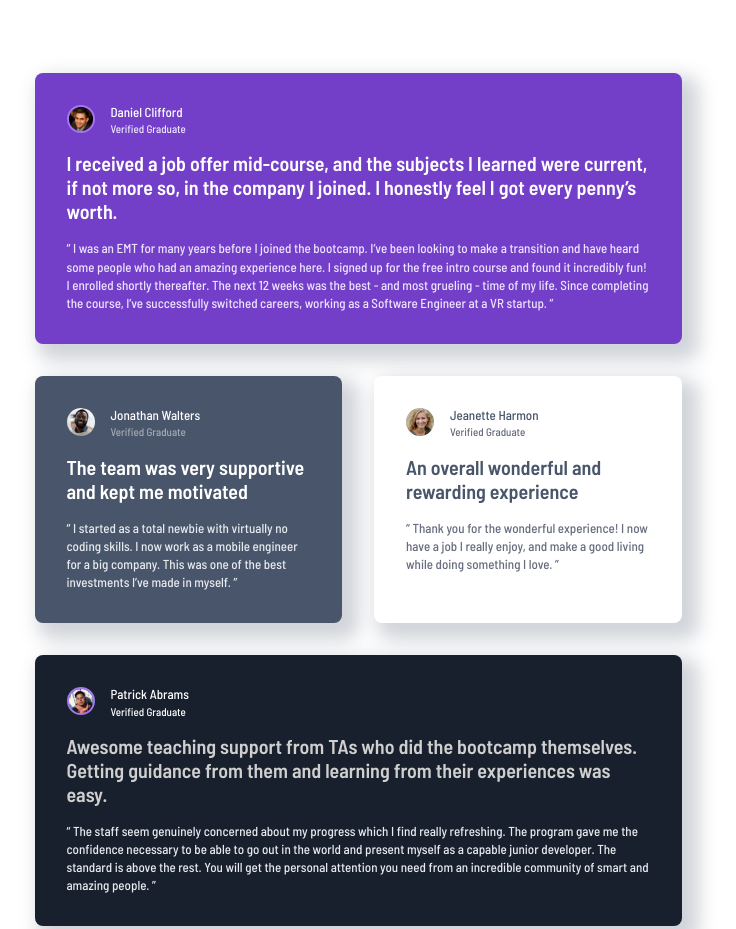
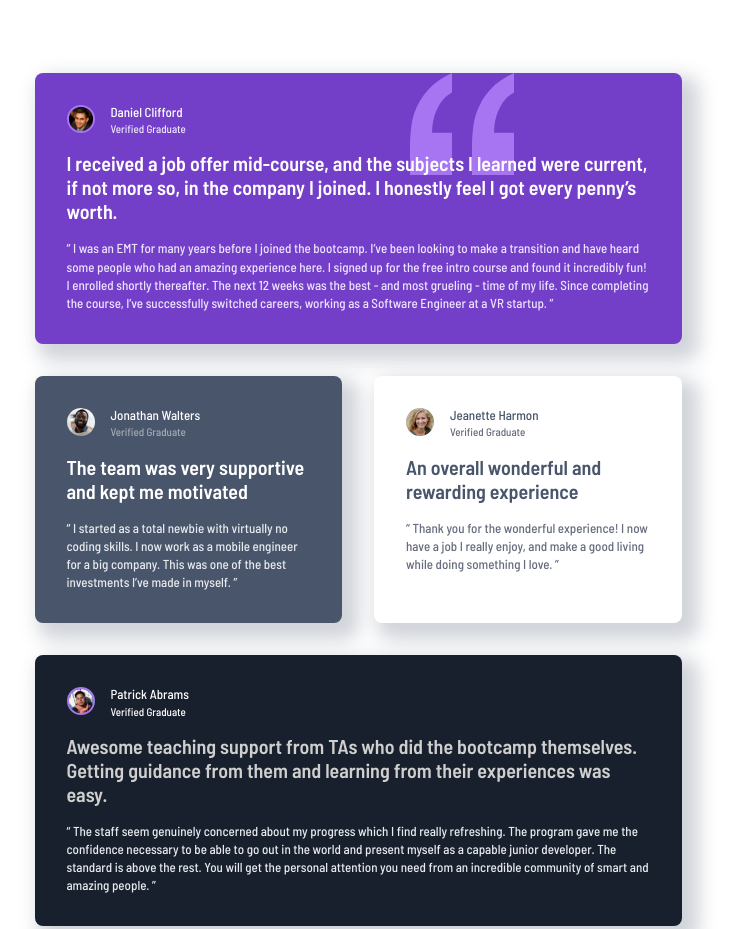
Before and after one commit to cneftaly/testimonials-grid-section, a plain HTML site: page index.html in a window 1280 px wide. Shown: the top 929 px of the page, without its empty margins (282-1018 px from the left). Drawn offline with Linux system fonts and the light colour scheme.

Commit message:
Quotation pattern was missing
The image is now displayed in both tablet and desktop layouts.

```diff
--- a/index.html
+++ b/index.html
@@ -12,6 +12,7 @@
 
     <div class="testimonial__group">
       <article class="testimonial testimonial--purple">
+        <img class="testimonial__decoration" src="./images/bg-pattern-quotation.svg" alt="Quotation icon">
         <header class="testimonial__header">
           <img class="testimonial__avatar" src="./images/image-daniel.jpg" alt="Daniel Clifford Photo">
           <div class="testimonial__user-info">
@@ -30,8 +31,8 @@
           The next 12 weeks was the best - and most grueling - time of my life. Since completing
           the course, I’ve successfully switched careers, working as a Software Engineer at a VR startup. ”
         </blockquote>
-        <img class="testimonial__decoration" src="./images/bg-pattern-quotation.svg" alt="Quotation pattern">
       </article>
+
       <article class="testimonial testimonial--grey">
         <header class="testimonial__header">
           <img class="testimonial__avatar" src="./images/image-jonathan.jpg" alt="Jonathan Walters Photo">
--- a/style.css
+++ b/style.css
@@ -40,6 +40,7 @@
 
 .testimonial {
     display: flex;
+    position: relative;
     flex-direction: column;
     gap: var(--space-200);
     border-radius: var(--border-radius);
@@ -54,6 +55,19 @@
 
 .testimonial .testimonial__decoration {
     display: none;
+    top: 0;
+    color: var(--color-purple-300);
+
+    @media screen and (min-width: 768px) {
+        position: absolute;
+        display: block;
+        z-index: -1;
+        left: 58%;
+    }
+
+    @media screen and (min-width: 1440px) {
+        left: 70%;
+    }
 }
 
 .testimonial__avatar {
@@ -93,6 +107,7 @@
 
 .testimonial--purple {
     background-color: var(--color-purple-500);
+    z-index: 0;
 }
 
 .testimonial.testimonial--purple {
```
